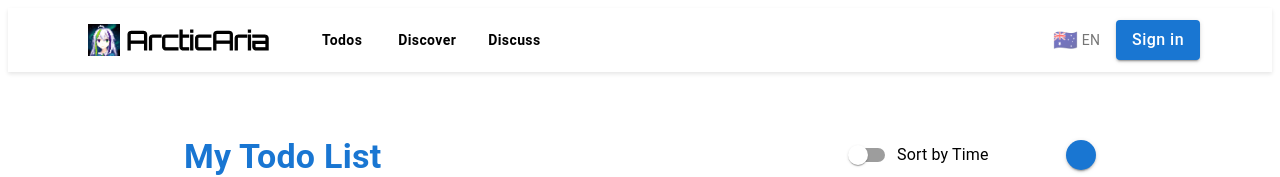
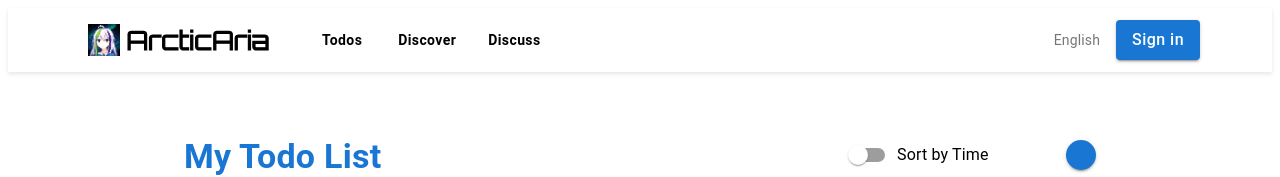
Before and after one commit to purinliang/ArcticAria, a React (Vite) app in the folder client/: page /todos in a window 1280 px wide. Shown: the top 177 px of the page. Built offline with nearby package versions, Linux system fonts and the light colour scheme; some icons are missing.

Commit message:
feat(ui): LangSwitchBar globe + text design; fix(i18n): sidebar Sign out not translated; fix(ui): category text not showing

```diff
--- a/client/src/components/LangSwitchBar.jsx
+++ b/client/src/components/LangSwitchBar.jsx
@@ -2,6 +2,7 @@
 import React from "react";
 import { IconButton, Box, Typography } from "@mui/material";
 import { useTranslation } from "react-i18next";
+import LanguageIcon from "@mui/icons-material/Language";
 
 export default function LangSwitchBar() {
   const { i18n } = useTranslation();
@@ -26,10 +27,14 @@ export default function LangSwitchBar() {
         "&:focus": { outline: "none" },
       }}
     >
-      <Box sx={{ fontSize: "20px" }}>{isZh ? "🇨🇳" : "🇦🇺"}</Box>
+      {/* Globe icon */}
+      <LanguageIcon fontSize="small" />
+
+      {/* Text */}
       <Typography variant="body2">
-        {isZh ? "中文" : "EN"}
+        {isZh ? "中文" : "English"}
       </Typography>
+
     </IconButton>
   );
 }
```
